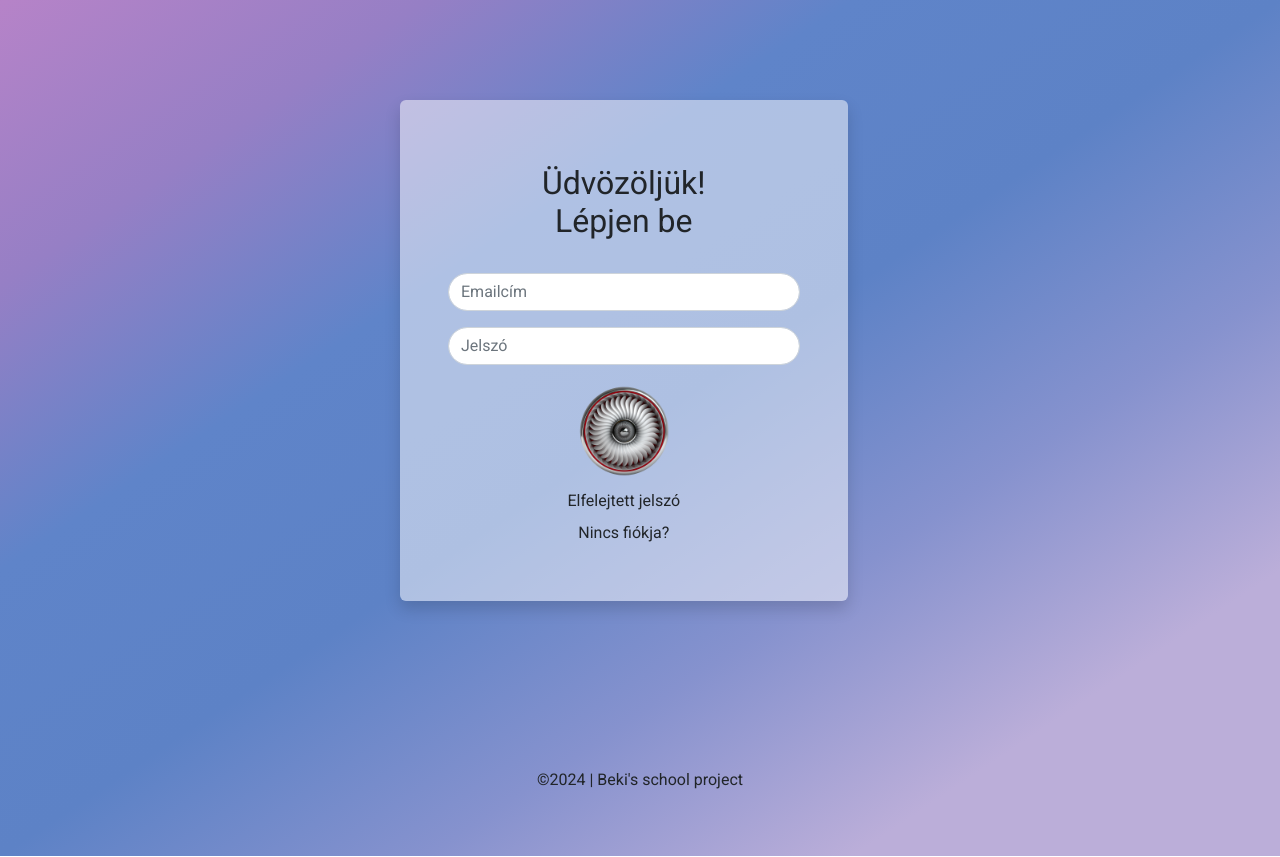
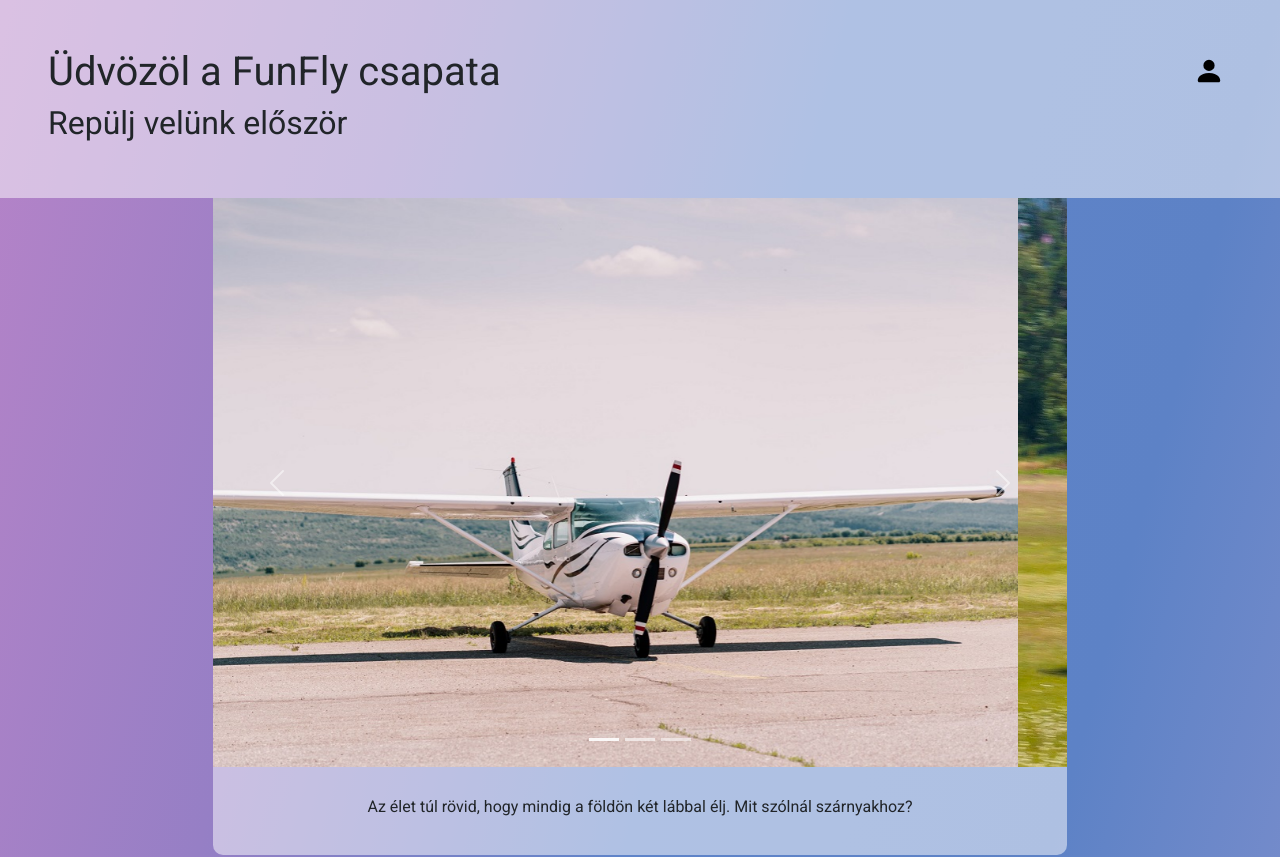
Before and after one commit to KisgyuriBeni/RepuloSuli, an Angular app: page / in a window 1280 px wide. Shown: the top 857 px of the page. Built offline with nearby package versions, Linux system fonts and the light colour scheme.

Commit message:
fooldal es bejel, kijel atszabva

```diff
--- a/src/app/app-routing.module.ts
+++ b/src/app/app-routing.module.ts
@@ -30,8 +30,8 @@ const routes: Routes = [
   {path: 'adminrep', component:RepulokComponent},
   {path: 'adminfelh', component:FelhasznalokComponent},
   {path: 'adminkepzsk', component:KepzesekComponent},
-  {path: ' ', component:BejelComponent},
-  {path: '**', component:BejelComponent},
+  {path: ' ', component:FooldalComponent},
+  {path: '**', component:FooldalComponent},
 ];
 
 @NgModule({
--- a/src/app/parts/bejel/bejel.component.html
+++ b/src/app/parts/bejel/bejel.component.html
@@ -2,8 +2,7 @@
   <div class="col-12 col-sm-8 col-md-6 mx-auto" style="max-width: 30rem;">
     <div class="card border-0 shadow p-5 mb-4">
       <h2 class="text-center mb-3 p-3">
-        Üdvözöljük! <br>
-        Lépjen be
+        Jelentkezzen be
       </h2>
       <div class="mb-3">
         <input type="email" placeholder="Emailcím"
--- a/src/app/parts/bejel/bejel.component.ts
+++ b/src/app/parts/bejel/bejel.component.ts
@@ -26,7 +26,7 @@ login(){
       localStorage.setItem('token', res.data.token)
       this.isLoggedin = true
       console.log(res)
-      this.router.navigate(['/profil'])
+      this.router.navigate(['/fooldal'])
       setTimeout(() => {
         this.isSpinning = false;
       }, 1000);
--- a/src/app/parts/fooldal/fooldal.component.css
+++ b/src/app/parts/fooldal/fooldal.component.css
@@ -46,6 +46,9 @@
 #modalbutton{
     border: none;
 }
+#authtag{
+    color: black;
+}
 
 .footer{
     background-color: rgba(255, 255, 255, 0.5);
--- a/src/app/parts/fooldal/fooldal.component.html
+++ b/src/app/parts/fooldal/fooldal.component.html
@@ -1,4 +1,5 @@
-<div class="welcome-header p-3">
+<ng-container *ngIf="isLoggedin; else authbase">
+  <div class="welcome-header p-5">
     <h1>
       Üdvözöl a FunFly csapata
     </h1>
@@ -6,6 +7,30 @@
       Repülj velünk először
     </h2>
   </div>
+</ng-container>
+<ng-template #authbase>
+  <div class="welcome-header p-5">
+    <div class="row">
+        <div class="col-auto me-auto" >
+          <h1>
+            Üdvözöl a FunFly csapata
+          </h1>
+          <h2>
+            Repülj velünk először
+          </h2>
+        </div>
+        <div class="col-auto">
+            <div class="p-2">
+              <a routerLink="/bejel" id="authtag">
+                <svg xmlns="http://www.w3.org/2000/svg" width="30" height="30" fill="currentColor" class="bi bi-person-fill" viewBox="0 0 16 16">
+                  <path d="M3 14s-1 0-1-1 1-4 6-4 6 3 6 4-1 1-1 1zm5-6a3 3 0 1 0 0-6 3 3 0 0 0 0 6"/>
+                </svg>
+              </a>
+            </div>
+        </div>
+      </div>
+  </div>
+</ng-template >
 <div class="col-12 col-sm-8 col-mb-6 m-auto">
   <div class="welcome-content mb-3">
     <div id="carouselExampleIndicators" class="carousel slide col-12 col-sm8" data-bs-ride="carousel">
@@ -37,9 +62,8 @@
           Az élet túl rövid, hogy mindig a földön két lábbal élj. Mit szólnál szárnyakhoz?
       </p>
     </div>
+  </div>
 
-
-  </div>
 
 <!-- modals -->
     <div class="modal fade modal-lg" id="kepzesekmodal" data-bs-backdrop="static" tabindex="-1" aria-hidden="true">
@@ -131,7 +155,8 @@
         </div>
     </div>
 <!-- modals -->
-<div class="fastcard-content mb-3">
+
+<div class="fastcard-content mb-3" *ngIf="isLoggedin">
     <div class="faststart-content-header">
       <h2 class="text-center p-2 mb-3">
         Gyorskezdés
@@ -185,6 +210,7 @@
       </div>
     </div>
 </div>
+
 
   <div class="aboutus-content mb-3">
     <div class="aboutus-header mb-2 p-2">
--- a/src/app/parts/fooldal/fooldal.component.ts
+++ b/src/app/parts/fooldal/fooldal.component.ts
@@ -1,13 +1,26 @@
-import { Component } from '@angular/core';
+import { Component, DoCheck } from '@angular/core';
 
 @Component({
   selector: 'app-fooldal',
   templateUrl: './fooldal.component.html',
   styleUrls: ['./fooldal.component.css']
 })
-export class FooldalComponent {
+export class FooldalComponent implements DoCheck{
 
-  reboot(){
-      window.location.reload()
+  isLoggedin: boolean = false;
+
+  ngDoCheck(): void {
+    this.checkToken();
+  }
+
+  checkToken() {
+    const token = localStorage.getItem('token');
+    console.log(token)
+    if (token) {
+        this.isLoggedin = true;
+    }
+    else {
+      this.isLoggedin = false;
+    }
   }
 }
--- a/src/app/parts/nav/nav.component.html
+++ b/src/app/parts/nav/nav.component.html
@@ -20,15 +20,11 @@
         </svg>
       </a>
     </li>
-    <li class="nav-item dropdown">
-      <a class="nav-link dropdown" data-bs-toggle="dropdown" role="link">
+    <li class="nav-item">
+      <a class="nav-link" routerLink="/profil">
         <svg xmlns="http://www.w3.org/2000/svg" width="30" height="30" fill="currentColor" class="bi bi-person-fill" viewBox="0 0 16 16">
           <path d="M3 14s-1 0-1-1 1-4 6-4 6 3 6 4-1 1-1 1zm5-6a3 3 0 1 0 0-6 3 3 0 0 0 0 6"/>
         </svg>
       </a>
-      <ul class="dropdown-menu">
-        <li><a class="dropdown-item" routerLink="/bejel" >Bejelentkezés</a></li>
-        <li><a class="dropdown-item" routerLink="/profil">Profil</a></li>
-      </ul>
     </li>
   </ul>
--- a/src/app/parts/profil/profil.component.html
+++ b/src/app/parts/profil/profil.component.html
@@ -51,7 +51,7 @@
                 <div class="card-body">
                     <div *ngFor="let oszlop of oszlopok" class="row">
                         <!-- {{user|json}} -->
-                        <div class="col mb-3">
+                        <div class="col mb-3 ">
                             {{oszlop.text}}
                         </div>
                         <div class="col">
--- a/src/app/parts/profil/profil.component.ts
+++ b/src/app/parts/profil/profil.component.ts
@@ -50,7 +50,7 @@ constructor(private auth:AuthService, private router:Router, private base:BaseSe
     localStorage.removeItem('token')
     localStorage.removeItem('id')
     this.isLoggedin = false;
-    this.router.navigate(['/bejel'])
+    this.router.navigate(['/fooldal'])
   }
 
 }
--- a/src/app/parts/regist/regist.component.html
+++ b/src/app/parts/regist/regist.component.html
@@ -2,8 +2,7 @@
   <div class="col-12 col-sm-8 col-md-6 mx-auto" style="max-width: 30rem;">
     <div class="card border-0 shadow p-5">
       <h2 class="text-center mb-3 p-3">
-        Üdvözöljük! <br>
-      Kérem regisztráljon
+      Hozzon létre egy fiókot
     </h2>
       <div class="mb-3">
         <input type="text" placeholder="Felhasználónév"
```
Lines whose indentation alone changed are shown as unchanged.
